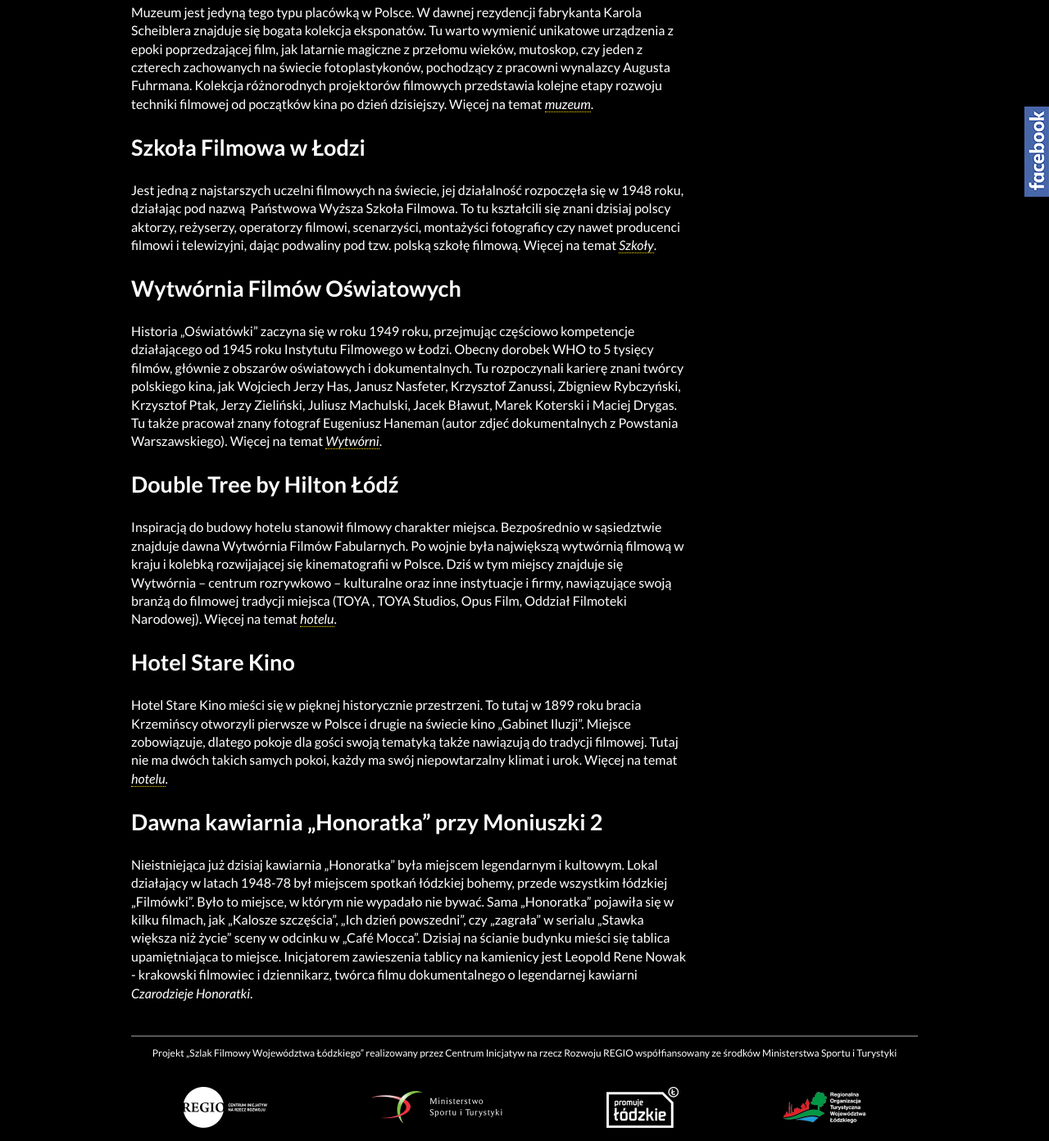
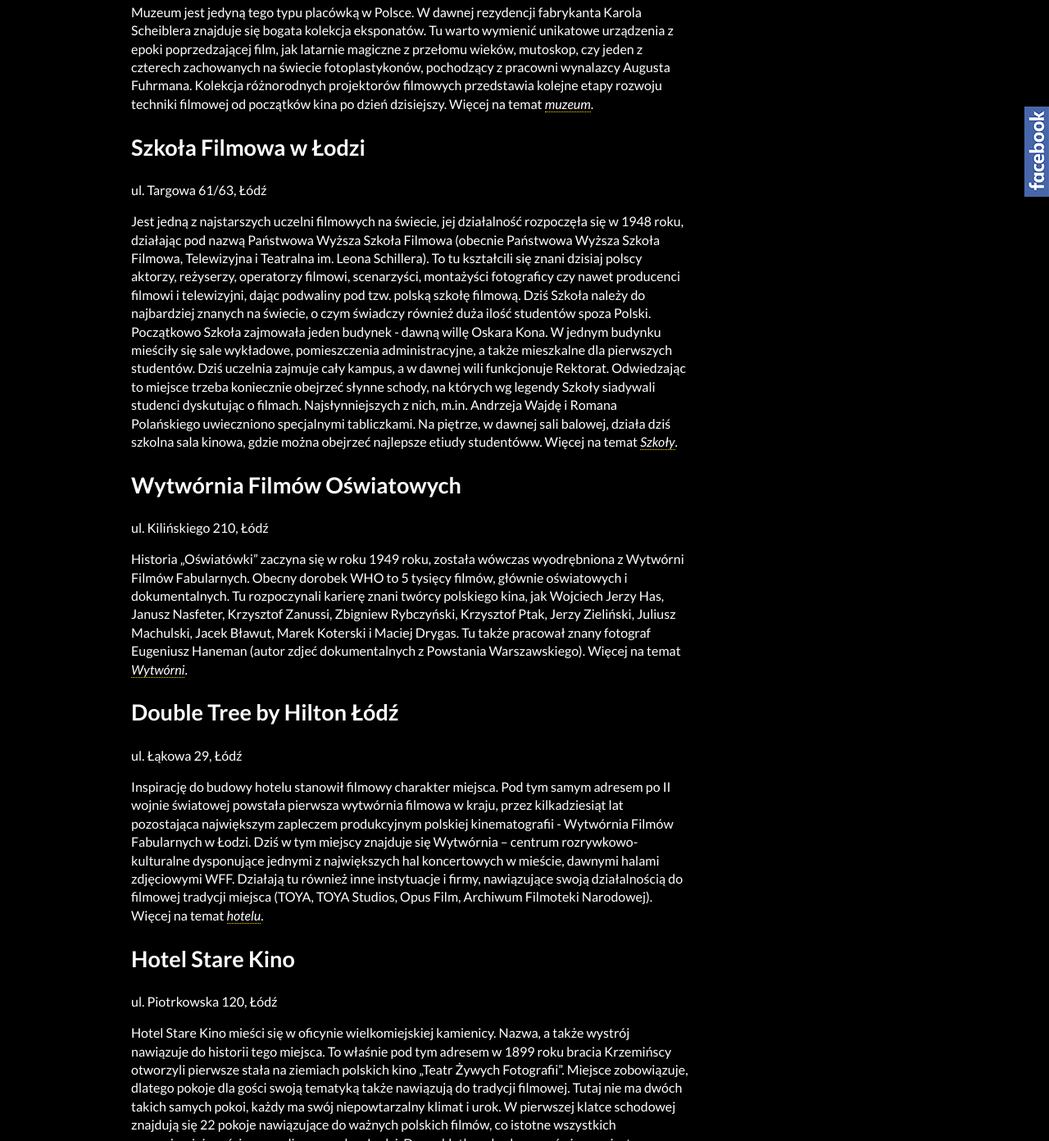
Before and after one commit to fusilli/filmowelodzkie, a Jekyll site: the page built from atrakcje.md, in a window 1280 px wide and 1400 px high, scrolled down 940 px, cut to the strip 0-1392 px from the top of the window. Shown: the whole strip at 82% size. Built offline with Jekyll 4.4.1, drawn with Linux system fonts in a browser that asks for light colours; nearby versions of some CDN libraries; some of the changed text lies outside the part shown.

Commit message:
Update atrakcje.md

```diff
--- a/atrakcje.md
+++ b/atrakcje.md
@@ -21,26 +21,36 @@
 
 ## Szkoła Filmowa w Łodzi
 
-Jest jedną z najstarszych uczelni filmowych na świecie, jej działalność rozpoczęła się w 1948 roku, działając pod nazwą  Państwowa Wyższa Szkoła Filmowa. To tu kształcili się znani dzisiaj polscy aktorzy, reżyserzy, operatorzy filmowi, scenarzyści, montażyści fotograficy czy nawet producenci filmowi i telewizyjni, dając podwaliny pod tzw. polską szkołę filmową.
+ul. Targowa 61/63, Łódź
+
+Jest jedną z najstarszych uczelni filmowych na świecie, jej działalność rozpoczęła się w 1948 roku, działając pod nazwą Państwowa Wyższa Szkoła Filmowa (obecnie Państwowa Wyższa Szkoła Filmowa, Telewizyjna i Teatralna im. Leona Schillera). To tu kształcili się znani dzisiaj polscy aktorzy, reżyserzy, operatorzy filmowi, scenarzyści, montażyści fotograficy czy nawet producenci filmowi i telewizyjni, dając podwaliny pod tzw. polską szkołę filmową. Dziś Szkoła należy do najbardziej znanych na świecie, o czym świadczy również duża ilość studentów spoza Polski.
+Początkowo Szkoła zajmowała jeden budynek - dawną willę Oskara Kona. W jednym budynku mieściły się sale wykładowe, pomieszczenia administracyjne, a także mieszkalne dla pierwszych studentów. Dziś uczelnia zajmuje cały kampus, a w dawnej wili funkcjonuje Rektorat. Odwiedzając to miejsce trzeba koniecznie obejrzeć słynne schody, na których wg legendy Szkoły siadywali studenci dyskutując o filmach. Najsłynniejszych z nich, m.in. Andrzeja Wajdę i Romana Polańskiego uwieczniono specjalnymi tabliczkami. Na piętrze, w dawnej sali balowej, działa dziś szkolna sala kinowa, gdzie można obejrzeć najlepsze etiudy studentóww.
 Więcej na temat [*Szkoły*](https://www.filmschool.lodz.pl/).
 
 ## Wytwórnia Filmów Oświatowych
 
-Historia „Oświatówki” zaczyna się w roku 1949 roku,  przejmując częściowo kompetencje działającego od 1945 roku Instytutu Filmowego w Łodzi. Obecny dorobek WHO to 5 tysięcy filmów, głównie z obszarów oświatowych i dokumentalnych. Tu rozpoczynali karierę znani twórcy polskiego kina, jak Wojciech Jerzy Has, Janusz Nasfeter, Krzysztof Zanussi, Zbigniew Rybczyński, Krzysztof Ptak, Jerzy Zieliński, Juliusz Machulski, Jacek Bławut, Marek Koterski i Maciej Drygas. Tu także pracował znany
-fotograf Eugeniusz Haneman (autor zdjeć dokumentalnych z Powstania Warszawskiego).
+ul. Kilińskiego 210, Łódź
+
+Historia „Oświatówki” zaczyna się w roku 1949 roku, została wówczas wyodrębniona z Wytwórni Filmów Fabularnych. Obecny dorobek WHO to 5 tysięcy filmów, głównie oświatowych i dokumentalnych. Tu rozpoczynali karierę znani twórcy polskiego kina, jak Wojciech Jerzy Has, Janusz Nasfeter, Krzysztof Zanussi, Zbigniew Rybczyński, Krzysztof Ptak, Jerzy Zieliński, Juliusz Machulski, Jacek Bławut, Marek Koterski i Maciej Drygas. Tu także pracował znany fotograf Eugeniusz Haneman (autor zdjeć dokumentalnych z Powstania Warszawskiego).
 Więcej na temat [*Wytwórni*](http://www.wfo.com.pl/).
 
 ## Double Tree by Hilton Łódź
 
-Inspiracją do budowy hotelu  stanowił filmowy charakter miejsca. Bezpośrednio w sąsiedztwie znajduje dawna Wytwórnia Filmów Fabularnych. Po wojnie była największą wytwórnią filmową w kraju i kolebką rozwijającej się kinematografii w Polsce. Dziś w tym miejscy znajduje się Wytwórnia – centrum rozrywkowo – kulturalne oraz inne instytuacje i firmy, nawiązujące swoją branżą do filmowej tradycji miejsca (TOYA , TOYA Studios, Opus Film, Oddział Filmoteki Narodowej).
+ul. Łąkowa 29, Łódź
+
+Inspirację do budowy hotelu stanowił filmowy charakter miejsca. Pod tym samym adresem po II wojnie światowej powstała pierwsza wytwórnia filmowa w kraju, przez kilkadziesiąt lat pozostająca największym zapleczem produkcyjnym polskiej kinematografii - Wytwórnia Filmów Fabularnych w Łodzi. Dziś w tym miejscy znajduje się Wytwórnia – centrum rozrywkowo-kulturalne dysponujące jednymi z największych hal koncertowych w mieście, dawnymi halami zdjęciowymi WFF. Działają tu również inne instytuacje i firmy, nawiązujące swoją działalnością do filmowej tradycji miejsca (TOYA, TOYA Studios, Opus Film, Archiwum Filmoteki Narodowej).
 Więcej na temat [*hotelu*](http://www.doubletreelodz.pl/).
 
 ## Hotel Stare Kino
 
-Hotel Stare Kino mieści się w pięknej historycznie przestrzeni. To tutaj w 1899 roku bracia Krzemińscy otworzyli pierwsze w Polsce i drugie na świecie kino „Gabinet Iluzji”.
-Miejsce zobowiązuje, dlatego pokoje dla gości swoją tematyką także nawiązują do tradycji filmowej. Tutaj nie ma dwóch takich samych pokoi, każdy ma swój niepowtarzalny klimat i urok.
+ul. Piotrkowska 120, Łódź
+
+Hotel Stare Kino mieści się w oficynie wielkomiejskiej kamienicy. Nazwa, a także wystrój nawiązuje do historii tego miejsca. To właśnie pod tym adresem w 1899 roku bracia Krzemińscy otworzyli pierwsze stała na ziemiach polskich kino „Teatr Żywych Fotografii”.
+Miejsce zobowiązuje, dlatego pokoje dla gości swoją tematyką także nawiązują do tradycji filmowej. Tutaj nie ma dwóch takich samych pokoi, każdy ma swój niepowtarzalny klimat i urok. W pierwszej klatce schodowej znajdują się 22 pokoje nawiązujące do ważnych polskich filmów, co istotne wszystkich przynajmniej częściowo realizowanych w Łodzi. Druga klatka schodowa poświęcona jest arcydziełom kina światowego - 20 apartamentów podzielonych jest na piętra romansu, komedii, sensacji i klasyki. Hotelowa restauracja również posiada filmowe akcenty, natomiast w piwnicy działa prawdziwe kino. O jego wyjątkowości świadczy fakt, że filmy wyświetlane są przy użyciu zabytkowych projektorów z lat 70. XX w., a dzięki temu że znajdują się one nie w wydzielonej kabinie projekcyjnej a na końcu sali kinowej, widzowie cały czas słyszą wyjątkowy terkot maszyny...
 Więcej na temat [*hotelu*](http://www.cinemahotel.pl/).
 
-## Dawna kawiarnia „Honoratka” przy Moniuszki 2
+## Dawna kawiarnia „Honoratka”
 
-Nieistniejąca już dzisiaj kawiarnia „Honoratka” była miejscem legendarnym i kultowym. Lokal działający w latach 1948-78 był miejscem spotkań łódzkiej bohemy, przede wszystkim łódzkiej „Filmówki”. Było to miejsce, w którym nie wypadało nie bywać. Sama „Honoratka” pojawiła się w kilku filmach, jak „Kalosze szczęścia”, „Ich dzień powszedni”, czy „zagrała” w serialu „Stawka większa niż życie” sceny w odcinku w „Café Mocca”. Dzisiaj na ścianie budynku mieści się tablica upamiętniająca to miejsce. Inicjatorem zawieszenia tablicy na kamienicy jest Leopold Rene Nowak - krakowski filmowiec i dziennikarz, twórca filmu dokumentalnego o legendarnej kawiarni *Czarodzieje Honoratki*.
+ul. Moniuszki 2, Łódź
+
+Nieistniejąca już dzisiaj kawiarnia „Honoratka” była miejscem legendarnym i kultowym. Lokal działający w latach 1948-198 był miejscem spotkań łódzkiej bohemy, przede wszystkim ludzi związanych ze Szkołą Filmową i Wytwórnią Filmów Fabularnych. Było to miejsce, w którym nie wypadało nie bywać. Sama „Honoratka” pojawiła się w kilku filmach, jak „Kalosze szczęścia”, czy „Ich dzień powszedni”. Wnętrza "zagrały" w serialu *Stawka większa niż życie*, w odcinku *Ostatnia szansa*, gdzie lokal przeobraził się w warszawską kawiarnię Café Mocca. Dzisiaj na ścianie budynku mieści się tablica upamiętniająca historię tego miejsca. Inicjatorem zawieszenia tablicy był Leopold Rene Nowak - krakowski filmowiec i dziennikarz, twórca filmu dokumentalnego o legendarnej kawiarni *Czarodzieje Honoratki*.
```
